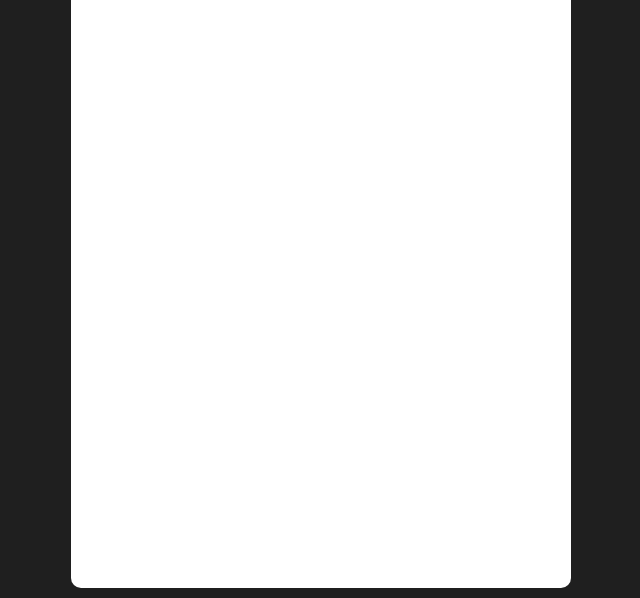
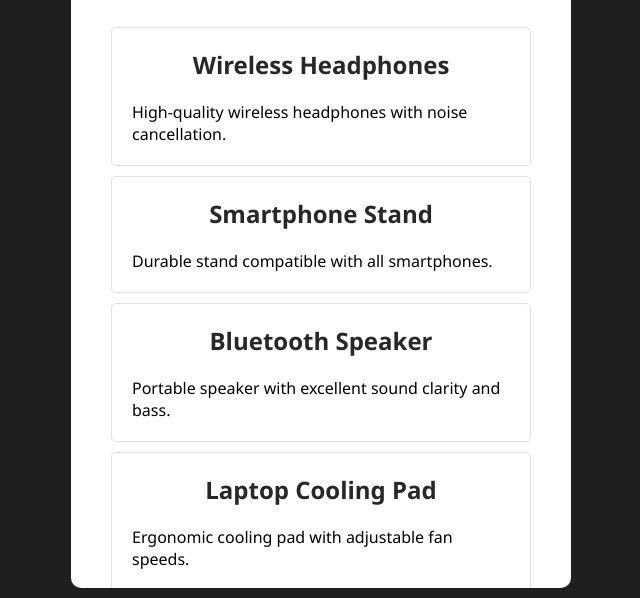
Before and after one commit to juned012/Search-Functionality, a plain HTML site: page index.html in a window 1280 px wide. Shown: the part 152-750 px from the top of the page, without its empty margins (319-959 px from the left). Drawn offline with Linux system fonts and the light colour scheme.

Commit message:
Implement a logic for search functionality

```diff
--- a/index.html
+++ b/index.html
@@ -11,10 +11,16 @@
       <div class="search-container">
         <h2>Search Functionality</h2>
         <div class="input-container">
-          <input type="text" placeholder="Search for product" id="search" />
+          <input
+            type="text"
+            placeholder="Search for product"
+            id="search"
+            onkeyup="searchProduct()"
+          />
         </div>
         <div class="cardContainer"></div>
       </div>
     </div>
+    <script src="script.js"></script>
   </body>
 </html>
--- /dev/null
+++ b/script.js
@@ -0,0 +1,109 @@
+const products = [
+  {
+    title: "Wireless Headphones",
+    description: "High-quality wireless headphones with noise cancellation.",
+  },
+  {
+    title: "Smartphone Stand",
+    description: "Durable stand compatible with all smartphones.",
+  },
+  {
+    title: "Bluetooth Speaker",
+    description: "Portable speaker with excellent sound clarity and bass.",
+  },
+  {
+    title: "Laptop Cooling Pad",
+    description: "Ergonomic cooling pad with adjustable fan speeds.",
+  },
+  {
+    title: "USB-C Hub",
+    description: "Multi-port USB-C hub for enhanced connectivity.",
+  },
+  {
+    title: "Gaming Mouse",
+    description: "High-precision gaming mouse with customizable DPI settings.",
+  },
+  {
+    title: "Mechanical Keyboard",
+    description: "RGB-backlit mechanical keyboard for gaming and productivity.",
+  },
+  {
+    title: "Smartwatch",
+    description: "Fitness-focused smartwatch with heart rate monitoring.",
+  },
+  {
+    title: "External Hard Drive",
+    description: "Portable external hard drive with 1TB storage capacity.",
+  },
+  {
+    title: "Wireless Charger",
+    description: "Fast wireless charger compatible with most devices.",
+  },
+  {
+    title: "Action Camera",
+    description: "Compact action camera with 4K video recording.",
+  },
+  {
+    title: "Fitness Tracker",
+    description: "Advanced fitness tracker with sleep tracking features.",
+  },
+  {
+    title: "LED Desk Lamp",
+    description: "Adjustable LED desk lamp with multiple brightness levels.",
+  },
+  {
+    title: "Portable Monitor",
+    description: "Lightweight portable monitor for on-the-go productivity.",
+  },
+  {
+    title: "Electric Kettle",
+    description: "Quick-boiling electric kettle with auto shut-off feature.",
+  },
+  {
+    title: "Air Purifier",
+    description: "Compact air purifier with HEPA filter for clean air.",
+  },
+  {
+    title: "Drone",
+    description: "High-performance drone with HD camera and GPS.",
+  },
+  {
+    title: "Smart Thermostat",
+    description: "Energy-efficient smart thermostat with mobile app control.",
+  },
+  {
+    title: "Virtual Reality Headset",
+    description: "Immersive VR headset compatible with gaming consoles.",
+  },
+  {
+    title: "Portable Power Bank",
+    description: "High-capacity power bank for charging multiple devices.",
+  },
+];
+
+const cardContainer = document.querySelector(".cardContainer");
+
+function showProduct(filteredItems) {
+  filteredItems.forEach((item) => {
+    cardContainer.innerHTML += `
+          <div class="card">
+              <h2>${item.title}</h2>
+              <p>${item.description}</p>
+          </div>`;
+  });
+}
+
+showProduct(products);
+
+function searchProduct() {
+  cardContainer.innerHTML = "";
+  const inputField = document.querySelector("#search");
+  const searchQuary = inputField.value.toLowerCase();
+  const filteredProducts = products.filter((item) => {
+    if (item.title.toLowerCase().includes(searchQuary)) {
+      return true;
+    }
+  });
+
+  showProduct(filteredProducts);
+}
```
